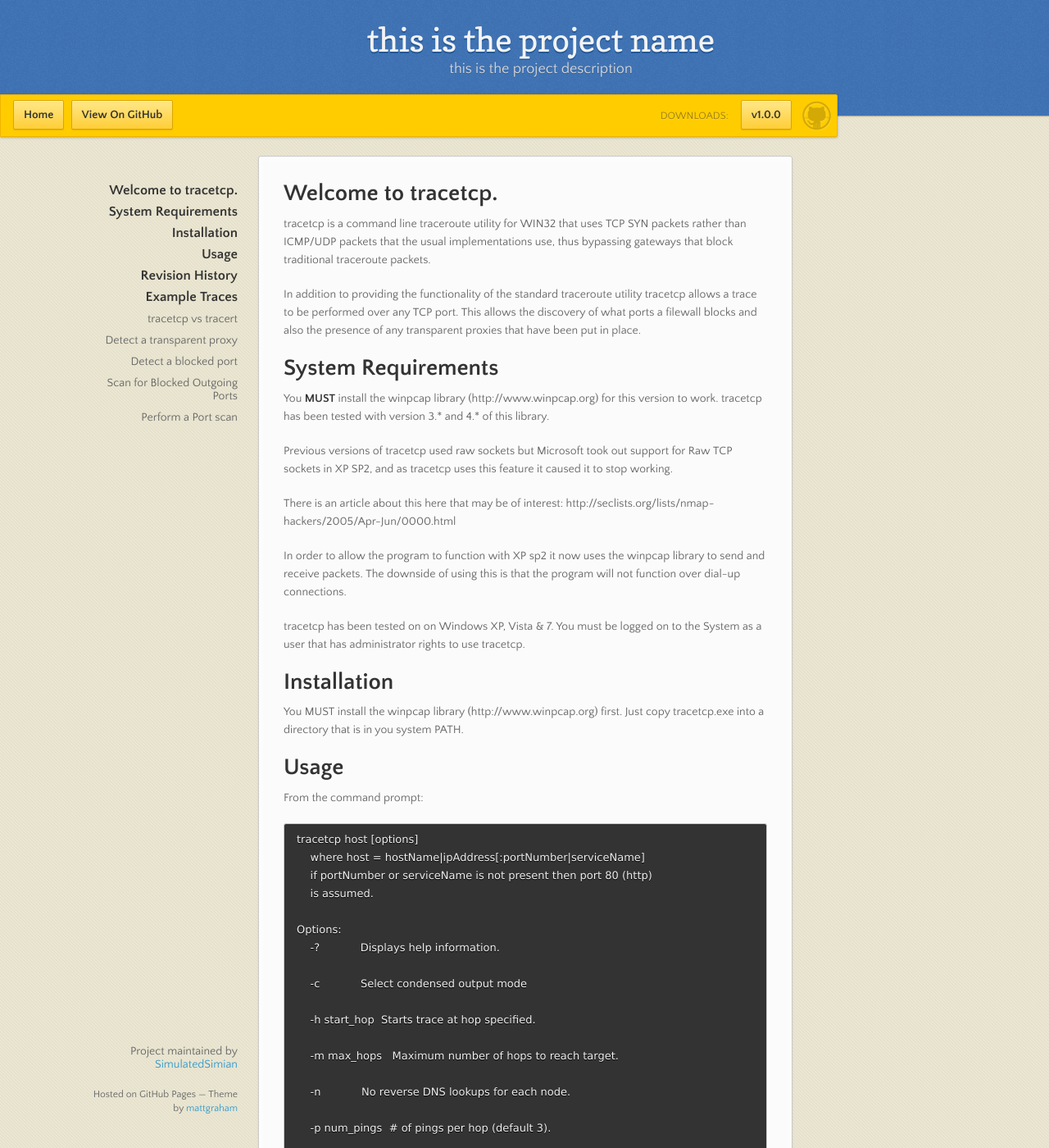
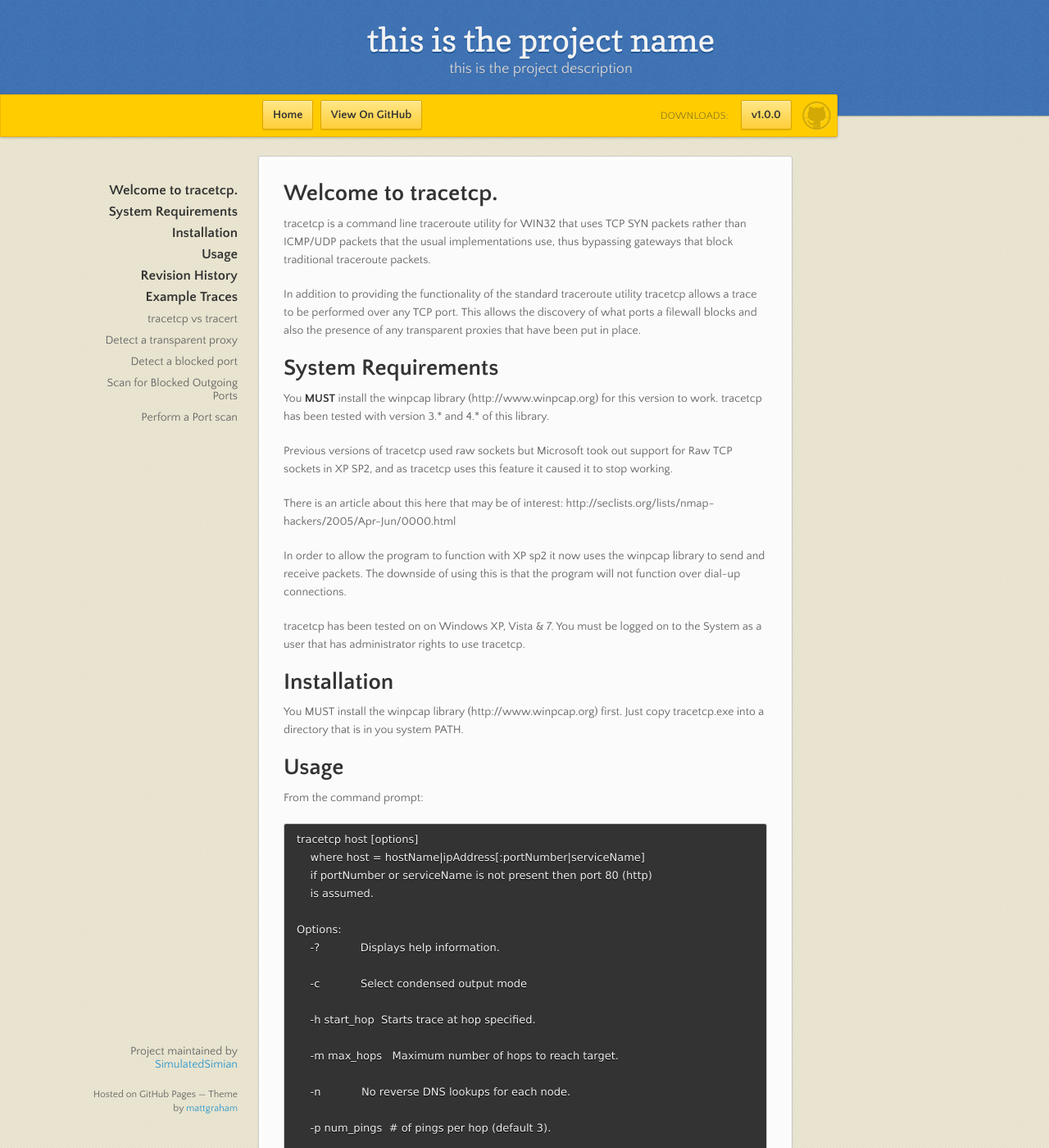
Before and after one commit to SimulatedSimian/SimulatedSimian.github.io, a Jekyll site: the page built from index.md, in a window 1280 px wide and 1400 px high. Shown: the whole window at 82% size. Built offline with Jekyll 4.4.1, drawn with Linux system fonts in a browser that asks for light colours; nearby versions of some CDN libraries; Markdown is read by kramdown in place of the engine named in the settings.

Commit message:
fixing layout

```diff
--- a/_layouts/stdproject.html
+++ b/_layouts/stdproject.html
@@ -23,7 +23,7 @@
 
       <div id="banner">
         <span id="logo"></span>
-        <ul>
+        <ul class="fork">
           <li><a href="{{site.homepage}}" class="button"><strong>{{site.homepagetext}}</strong></a></li>
           <li><a href="{{site.projectrepo}}" class="button"><strong>View On GitHub</strong></a></li>
         </ul>
--- a/stylesheets/styles.css
+++ b/stylesheets/styles.css
@@ -750,11 +750,8 @@
   position: fixed;
   left: 50%;
   margin-left: -325px;
-  padding: 10px 12px;
-  margin-top: 6px;
   line-height: 14px;
   font-size: 14px;
-  background-color: #FFE788;
 }
 #banner .downloads {
   float: right;
```
